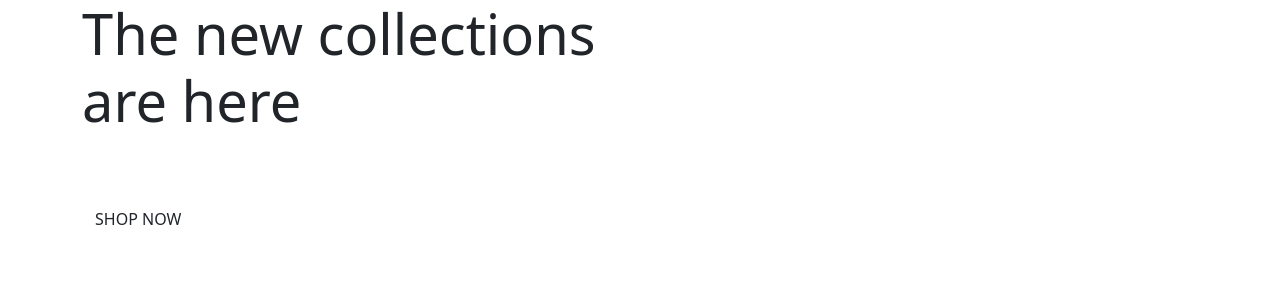
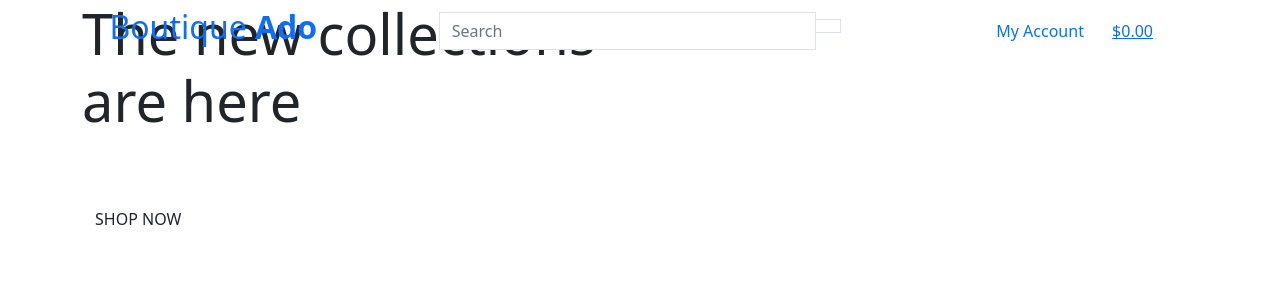
Before and after one commit to adamdelancey/boutique-ado, a Django app: page / in a window 1280 px wide. Shown: the top 300 px of the page. Run offline with Django 3.2, Linux system fonts and the light colour scheme.

Commit message:
added main page header

```diff
--- a/boutique_ado/urls.py
+++ b/boutique_ado/urls.py
@@ -1,7 +1,7 @@
+
 """boutique_ado URL Configuration
-
 The `urlpatterns` list routes URLs to views. For more information please see:
-    https://docs.djangoproject.com/en/3.1/topics/http/urls/
+    https://docs.djangoproject.com/en/3.0/topics/http/urls/
 Examples:
 Function views
     1. Add an import:  from my_app import views
--- a/home/urls.py
+++ b/home/urls.py
@@ -1,8 +1,7 @@
 from django.contrib import admin
-from django.urls import path, include
+from django.urls import path
 from . import views
 
 urlpatterns = [
-    path('', views.index, name='home'),
-
+    path('', views.index, name='home')
 ]
--- a/templates/base.html
+++ b/templates/base.html
@@ -31,7 +31,68 @@
 
 </head>
 <body>
-<header class="container-fluid fixed-top"></header>
+<header class="container-fluid fixed-top">
+    <div class="row">
+        <div class="col-12 col-lg-4 my-auto py-1 py-lg-0 text-center text-lg-left">
+            <a href="{% url 'home' %}" class="nav-link main-logo-link">
+                <h2>Boutique <strong>Ado</strong></h2>
+            </a>
+        </div>
+        <div class="col-12 col-lg-4 my-auto py-1 py-lg-0">
+            <form method="GET" action="">
+                <div class="input-group w-100">
+                    <input class="form-control border border-black rounded-0" type="text" name="q" placeholder="Search">
+                    <div class="input-group-append">
+                        <button class="form-control btn btn-black border border-black rounded-0" type="submit">
+                            <span class="icon">
+                                <i class="fas fa-search"></i>
+                            </span>
+                        </button>
+                    </div>
+                </div>
+            </form>
+        </div>
+        <div class="col-12 col-lg-4 my-auto py-1 py-lg-0">
+            <ul class="list-inline list-unstyled text-center text-lg-right my-0">
+                <li class="list-inline-item dropdown">
+                    <a href="#" class="text-black nav-link" id="user-options" data-toggle="dropwdown" aria-haspopup="true" aria-expanded="false">
+                        <div class="text-center">
+                            <div><i class="fas fa-user fa-lg"></i></div>
+                            <p class="my-0">My Account</p>
+                        </div>
+                    </a>
+                    <div class="dropdown-menu border-0" aria-labelledby="user-options">
+                        {% if request.user.is_authenticated %}
+                            {% if request.user.is_superuser%}
+                                <a href="" class="dropdown-item">Product Management</a>
+                            {% endif %}
+                            <a href="" class="dropdown-item">My Profile</a>
+                            <a href="{% url 'account_logout' %}" class="dropdown-item">Logout</a>
+                        {% else %}
+                            <a href="{% url 'account_signup' %}" class="dropdown-item">Register</a>
+                            <a href="{% url 'account_login' %}" class="dropdown-item">Login</a>
+                        {% endif %}
+                    </div>
+                </li>
+                <li class="list-inline-item">
+                    <a href="" class="{% if grand_total %}text-info font-weight-bold{% else %}text-black{% endif %}nav-link">
+                        <div class="text-center">
+                            <div><i class="fas fa-shopping-bag fa-lg"></i></div>
+                            <p class="my-0">
+                                {% if grand_total %}
+                                    ${{grand_total|floatformat:2}}
+                                {% else %}
+                                    $0.00
+                                {% endif %}
+                            </p>
+                        </div>
+                    </a>
+                </li>
+            </ul>
+        </div>
+
+    </div>
+</header>
 
 {% if messages %}
     <div class="message-container"></div>
```
Also changed, not shown: boutique_ado/settings.py (+16 -19 lines).
